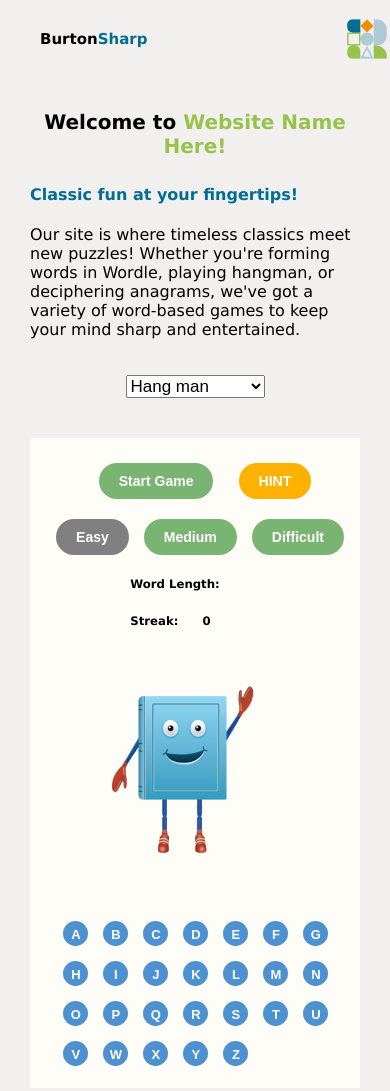
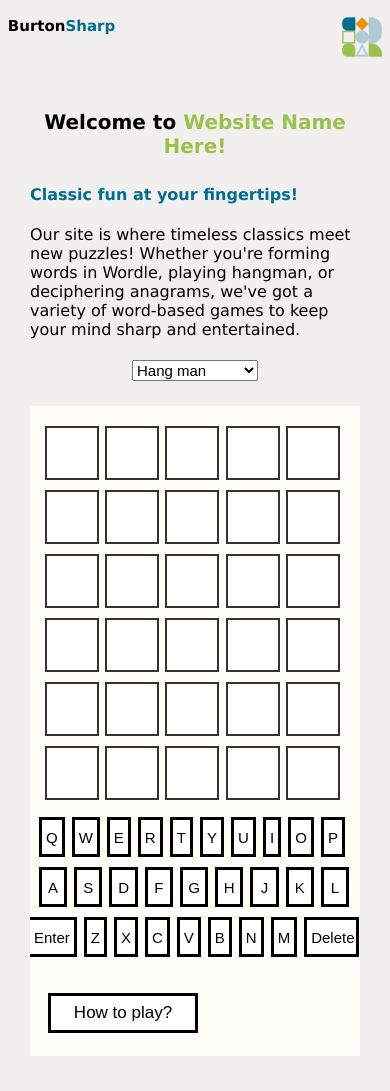
Before and after one commit to kt1122/BSWords, a plain HTML site: page index.html in a window 390 px wide. Drawn offline with Linux system fonts and the light colour scheme.

Commit message:
fixed logo regardless screen size

```diff
--- a/Scramble/style.css
+++ b/Scramble/style.css
@@ -7,6 +7,7 @@
 }
 body {
   background-color: #FFFDF7;
+  /* background: url("/Users/Katie/Desktop/BSWords/bg.svg"); */
   display: flex;
   padding: 0 10px;
   align-items: center;
@@ -16,7 +17,7 @@ body {
 .container {
   width: 440px;
   border-radius: 7px;
-  background: #fff;
+  background: #FFFDF7;
   box-shadow: 0 10px 20px rgba(0, 0, 0, 0.08);
 }
 .container h2 {
--- a/Wordle/wordle.css
+++ b/Wordle/wordle.css
@@ -5,6 +5,7 @@ h1 {
 body
 {
   background-color: #FFFDF7;
+  /* background: url("/Users/Katie/Desktop/BSWords/bg.svg"); */
 }
 
 .board {
@@ -13,7 +14,8 @@ grid-template-columns: repeat(5, 1fr);
 row-gap: 10px;
 column-gap: 1px;
 margin: auto;
-max-width: 400px;
+max-width: 350px;
+margin-top: 20px;
 }
 
 .cell {
@@ -26,7 +28,7 @@ aspect-ratio: 1 / 1;
 display: flex;
 align-items: center;
 justify-content: center;
-height: 70px;
+height: 60px;
 color: #444;
 touch-action: manipulation;
 }
--- a/index.html
+++ b/index.html
@@ -13,6 +13,8 @@
                 <h3 title="To the top" class="banner-words">
                     <section id="logo">
                         <span id="logoB">Burton</span><span id="logoS">Sharp</span>
+                    </section>
+                    <section>
                         <img src="image_holder.png" id="home_img">
                     </section>
                 </h3>
@@ -41,7 +43,7 @@
         </section>
 
         <section class="dark-section">
-            <iframe id="gameFrame" src="hangMan/hangman.html"></iframe>
+            <iframe id="gameFrame" src="Wordle/wordle.html"></iframe>
         </section>
     </main>
 </body>
--- a/style.css
+++ b/style.css
@@ -12,6 +12,13 @@ body {
 body, #welcomePage, .buttonSection
 {
     background-color: #f2efef;
+}
+
+#logo
+{
+    position: fixed;
+    top: 2%;
+    left: 2%;
 }
 
 main {
@@ -36,7 +43,9 @@ main {
 #home_img {
     width: 40px;
     height: auto;
-    margin-left: 1200px;
+    position: fixed;
+    top: 2%;
+    right: 2%;
 }
 
 a:link {
@@ -144,10 +153,15 @@ a:hover {
 }
 
 #gameFrame {
-    margin-top: 20px;
+    margin-top: 0px;
     border: none;
     width: 100%;
     height: 650px;
+}
+
+#gameSelect
+{
+    margin-top: 20px;
 }
 
 #learnMore {
@@ -211,8 +225,9 @@ https://coolors.co/006e90-f18f01-adcad6-99c24d-41bbd9
 
     #gameSelect
     {
-        font-size: 17px;
-        margin: 20px;
+        font-size: 15px;
+        margin-top: 5px;
+        margin-bottom: 25px;
     }
 
     .dark-section, .light-section {
```
Also changed, not shown: bg.svg (renamed from Scramble/img/bg.svg), 2 other files.
